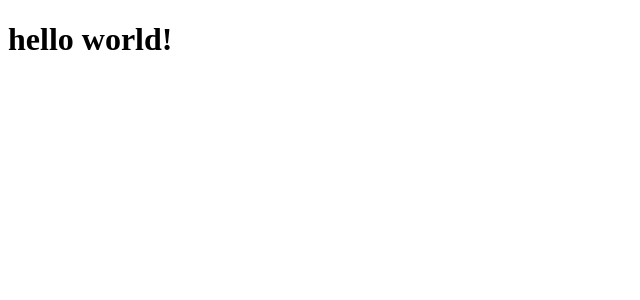
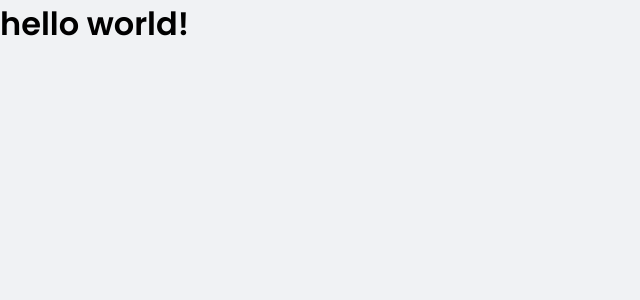
Before and after one commit to amandaduuaarte/dtMoney-ReactJS, a React (Create React App) app: page / in a window 1280 px wide. Shown: the top 300 px of the page, without its empty margins (0-640 px from the left). Built offline with nearby package versions, Linux system fonts and the light colour scheme.

Commit message:
Criação do estilo global da aplicação

```diff
--- a/package.json
+++ b/package.json
@@ -6,6 +6,7 @@
     "react": "^17.0.2",
     "react-dom": "^17.0.2",
     "react-scripts": "4.0.3",
+    "styled-components": "^5.3.3",
     "web-vitals": "^1.0.1"
   },
   "devDependencies": {
@@ -16,6 +17,7 @@
     "@types/node": "^12.0.0",
     "@types/react": "^17.0.0",
     "@types/react-dom": "^17.0.0",
+    "@types/styled-components": "^5.1.17",
     "typescript": "^4.1.2"
   },
   "scripts": {
--- a/public/index.html
+++ b/public/index.html
@@ -1,9 +1,12 @@
 <!DOCTYPE html>
 <html lang="en">
   <head>
+    <link rel="preconnect" href="https://fonts.googleapis.com">
     <meta charset="utf-8" />
     <meta name="viewport" content="width=device-width, initial-scale=1" />
+    <link rel="shortcut icon" href="favicon.png" type="image/png" />
     <title>dtmoney</title>
+    <link href="https://fonts.googleapis.com/css2?family=Poppins:wght@400;600&display=swap" rel="stylesheet">
   </head>
   <body>
     <noscript>You need to enable JavaScript to run this app.</noscript>
--- a/src/App.tsx
+++ b/src/App.tsx
@@ -1,9 +1,11 @@
+import { GlobalStyle } from "./assets/styles/global";
 
 
 export function App() {
   return (
     <div className="App">
      <h1> hello world! </h1>
+     <GlobalStyle/>
     </div>
   );
 }
--- /dev/null
+++ b/src/assets/styles/global.ts
@@ -0,0 +1,54 @@
+import {createGlobalStyle} from 'styled-components';
+
+export const GlobalStyle = createGlobalStyle`
+    :root{
+      --backgound:#f0f2f4;
+      --red:#E52E4D;
+      --blue: #5429cc;
+
+      --blue-light: #6933ff;
+
+      --text-title:#363F5F;
+      --text-body:#969CB3;
+
+      --background:#F0F2F5;
+      --shape:#FFFFFF;
+    }
+  *{
+    margin:0;
+    padding:0;
+    box-sizing: border-box;
+  }
+  html{
+    @media(max-width:1080px){
+      font-size:93.76%; //15px
+    }
+    @media(max-width:700px){
+      font-size:87.5%; //14px
+    }
+
+    //REM - 1REM = font size da pg ;
+  }
+  body{
+    background:var( --backgound);
+    -webkit-font-smoothing:antialiased;
+  }
+
+  body,input,textarea, button{
+    font-family: 'Poppins', sans-serif;
+    font-weight: 400;
+  }
+
+  h1,h2,h3,h4,h5,h6, strong{
+    font-weight: 600;
+  }
+
+  button{
+    cursor:pointer;
+  }
+
+  [disabled]{
+    opacity:0.6;
+    cursor:not-allowed;
+  }
+`
```
Also changed, not shown: src/assets/components/Header.tsx (added), 1 other file (tests, documents, lock files or other folders).
